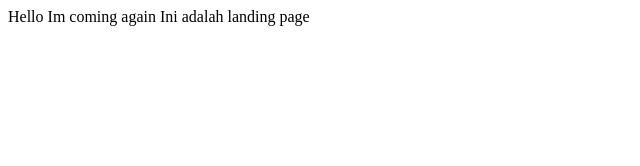
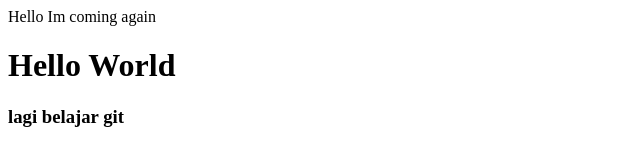
Before and after one commit to randrenasution/BelajarGithub, a plain HTML site: page index.html in a window 1280 px wide. Shown: the whole page, without its empty margins (0-640 px from the left). Drawn offline with Linux system fonts and the light colour scheme.

Commit message:
third commit

```diff
--- a/index.html
+++ b/index.html
@@ -4,9 +4,13 @@
     <meta charset="UTF-8">
     <meta http-equiv="X-UA-Compatible" content="IE=edge">
     <meta name="viewport" content="width=device-width, initial-scale=1.0">
-    <title>Document</title>
+    <title>Belajar Git</title>
 </head>Hello Im coming again</head>
-<body>Ini adalah landing page</body>
+<body>
+    <h1>Hello World
+        <h3>lagi belajar git</h3>
+    </h1>
+</body>
 </body>
 
 </body>
```
